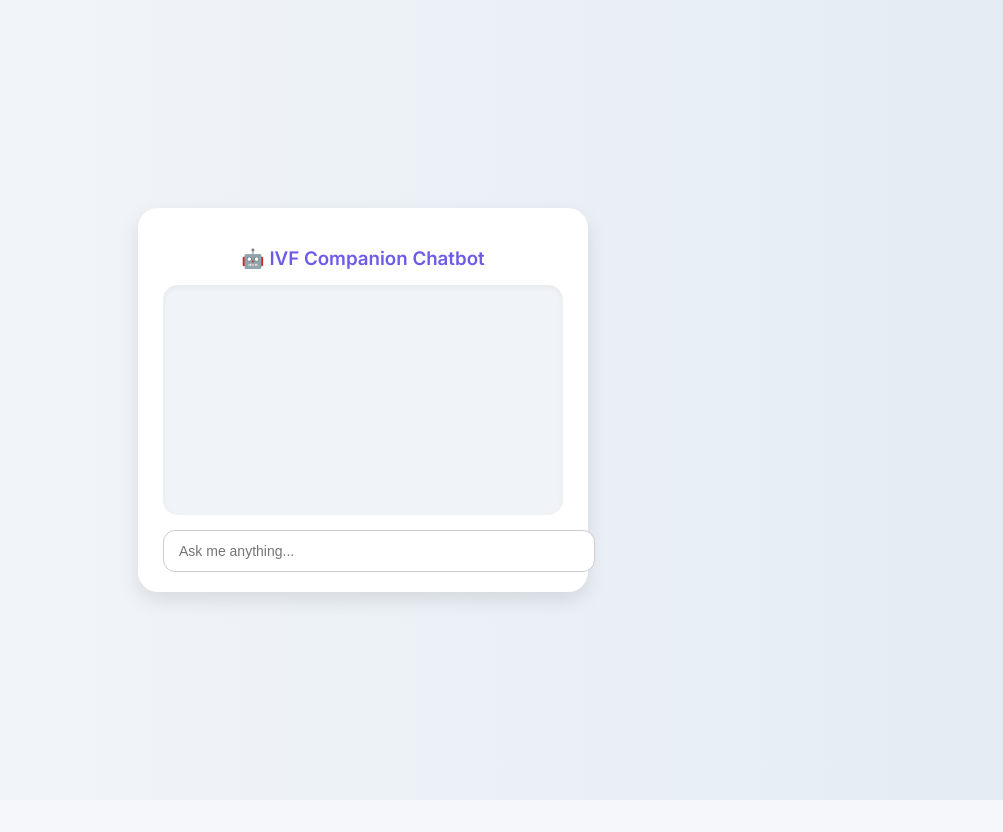
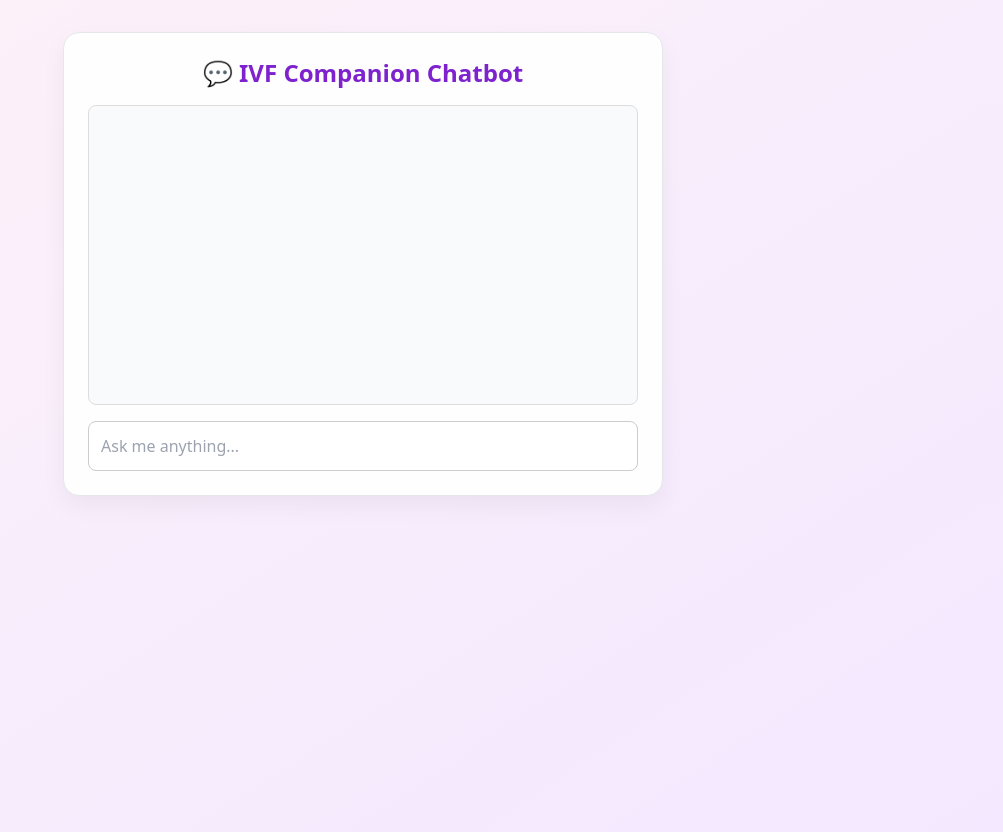
Before and after one commit to AdvayaHackathon/177.Ise_Innovators, a Flask app: page /chatbot in a window 1280 px wide. Shown: the whole page, without its empty margins (277-1280 px from the left). Before the commit the page ends 800 px from the top, so only its background shows below. Run offline with Flask 3, Linux system fonts and the light colour scheme; some libraries are stand-ins or nearby versions.

Commit message:
commit mw

```diff
--- a/ivf-companion/backend/app.py
+++ b/ivf-companion/backend/app.py
@@ -5,7 +5,6 @@ from reportlab.pdfgen import canvas
 from io import BytesIO
 import datetime
 from flask import make_response, render_template
-from xhtml2pdf import pisa
 from flask import Flask, render_template, request, jsonify
 
 # Initialize Flask app
@@ -14,8 +13,6 @@ app.secret_key = 'ivf_secret_key'
 app.config['SQLALCHEMY_DATABASE_URI'] = 'sqlite:///ivf.db'
 db = SQLAlchemy(app)
 
-with app.app_context():
-    db.create_all()
 
 # Models
 class User(db.Model):
--- a/ivf-companion/backend/templates/chatbot.html
+++ b/ivf-companion/backend/templates/chatbot.html
@@ -1,101 +1,68 @@
 <!DOCTYPE html>
 <html lang="en">
 <head>
-    <title>IVF Chatbot</title>
+    <meta charset="UTF-8">
+    <title>IVF Companion Chatbot</title>
+    <script src="https://cdn.tailwindcss.com"></script>
     <style>
-        @import url('https://fonts.googleapis.com/css2?family=Inter:wght@400;600&display=swap');
-
-        body {
-            font-family: 'Inter', sans-serif;
-            background: linear-gradient(to right, #f5f7fa, #e4ecf3);
-            display: flex;
-            align-items: center;
-            justify-content: center;
-            height: 100vh;
-            margin: 0;
-        }
-
         .chatbox {
-            background-color: #ffffff;
-            width: 400px;
-            max-width: 90%;
-            border-radius: 20px;
-            box-shadow: 0 8px 20px rgba(0, 0, 0, 0.1);
-            padding: 20px 25px;
-        }
-
-        h3 {
-            text-align: center;
-            color: #6c5ce7;
-            margin-bottom: 15px;
+            max-width: 600px;
+            margin: 2rem auto;
+            background-color: #fefefe;
+            border: 1px solid #e5e7eb;
+            border-radius: 1rem;
+            box-shadow: 0 10px 25px rgba(0, 0, 0, 0.05);
+            padding: 1.5rem;
         }
 
         .chatlog {
-            background-color: #f0f4f8;
-            border-radius: 15px;
-            padding: 15px;
-            height: 200px;
+            height: 300px;
             overflow-y: auto;
-            margin-bottom: 15px;
-            font-size: 14px;
-            color: #2c3e50;
-            box-shadow: inset 0 2px 6px rgba(0, 0, 0, 0.05);
-        }
-
-        .chatlog div {
-            margin-bottom: 10px;
-        }
-
-        .chatlog strong {
-            color: #6c5ce7;
+            background: #f9fafb;
+            border: 1px solid #ddd;
+            border-radius: 0.5rem;
+            padding: 1rem;
+            margin-bottom: 1rem;
+            font-family: 'Segoe UI', sans-serif;
+            font-size: 0.95rem;
         }
 
         #userInput {
             width: 100%;
-            padding: 12px 15px;
-            border-radius: 12px;
+            padding: 0.75rem;
+            border-radius: 0.5rem;
             border: 1px solid #ccc;
-            font-size: 14px;
-            outline: none;
-            transition: border-color 0.3s;
+            font-size: 1rem;
         }
 
-        #userInput:focus {
-            border-color: #6c5ce7;
+        .bot-msg {
+            color: #374151;
         }
 
-        /* Scrollbar styling */
-        .chatlog::-webkit-scrollbar {
-            width: 6px;
-        }
-
-        .chatlog::-webkit-scrollbar-thumb {
-            background-color: #dcdde1;
-            border-radius: 10px;
-        }
-
-        .chatlog::-webkit-scrollbar-track {
-            background-color: #f5f6fa;
+        .user-msg {
+            font-weight: bold;
+            color: #4b5563;
         }
     </style>
 </head>
-<body>
+<body class="bg-gradient-to-br from-pink-50 to-purple-100 min-h-screen font-sans">
+
     <div class="chatbox">
-        <h3>🤖 IVF Companion Chatbot</h3>
+        <h2 class="text-2xl font-bold text-center text-purple-700 mb-4">💬 IVF Companion Chatbot</h2>
         <div class="chatlog" id="chatlog"></div>
         <input type="text" id="userInput" placeholder="Ask me anything..." onkeypress="handleKey(event)">
     </div>
 
+    <!-- Chatbot Script -->
     <script>
         function handleKey(event) {
             if (event.key === "Enter") {
                 let input = document.getElementById("userInput").value.trim();
                 if (!input) return;
 
-                const chatlog = document.getElementById("chatlog");
-                chatlog.innerHTML += `<div><strong>You:</strong> ${input}</div>`;
+                document.getElementById("chatlog").innerHTML += "<div class='user-msg mb-1'>You: " + input + "</div>";
 
-                fetch('/chat',6+ {
+                fetch('/chat', {
                     method: 'POST',
                     headers: {
                         'Content-Type': 'application/json'
@@ -104,12 +71,13 @@
                 })
                 .then(response => response.json())
                 .then(data => {
-                    chatlog.innerHTML += `<div><strong>Bot:</strong> ${data.response}</div>`;
+                    document.getElementById("chatlog").innerHTML += "<div class='bot-msg mb-3'>Bot: " + data.response + "</div>";
                     document.getElementById("userInput").value = "";
-                    chatlog.scrollTop = chatlog.scrollHeight;
+                    document.getElementById("chatlog").scrollTop = document.getElementById("chatlog").scrollHeight;
                 });
             }
         }
     </script>
+
 </body>
 </html>
--- a/ivf-companion/backend/templates/index.html
+++ b/ivf-companion/backend/templates/index.html
@@ -18,12 +18,6 @@
             <a href="/register" class="bg-pink-400 hover:bg-pink-500 text-white px-6 py-3 rounded-xl text-lg font-medium shadow-md transition duration-300">
                 Register
             </a>
-
-            <div style="text-align:center; margin-top:30px;">
-                <a href="{{ url_for('login_bp.doctor_login') }}">👨‍⚕️ Doctor Login</a> |
-                <a href="{{ url_for('login_bp.patient_login') }}">🧑‍🍼 Patient Login</a> |
-                <a href="{{ url_for('login_bp.book_appointment') }}">📌 Book Appointment</a>
-            </div>
         </div>
     </div>
 </body>
```
Also changed, not shown: ivf-companion/backend/templates/ivf_content_engine.html (+4 -4 lines), ivf-companion/backend/templates/prediction.html (+2 -34 lines), ivf-companion/backend/instance/ivf.db, ivf-companion/db.sqlite3 (deleted).
